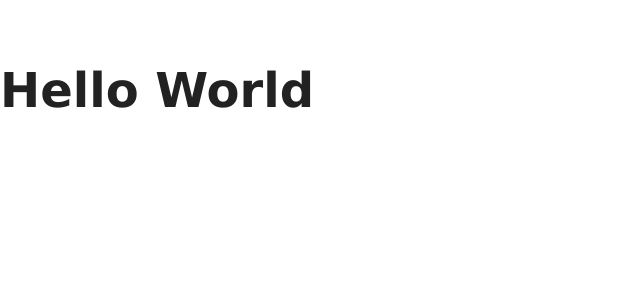
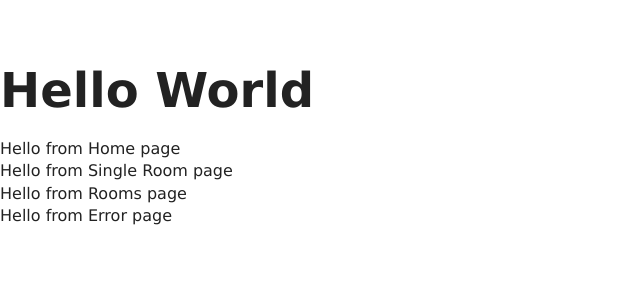
Before and after one commit to RouSage/resort-app, a React (Create React App) app: page / in a window 1280 px wide. Shown: the top 300 px of the page, without its empty margins (0-640 px from the left). Built offline with nearby package versions, Linux system fonts and the light colour scheme.

Commit message:
feat: basic pages

```diff
--- a/src/App.js
+++ b/src/App.js
@@ -1,8 +1,20 @@
 import React from 'react';
 import './App.css';
+import Error from './pages/Error';
+import Home from './pages/Home';
+import Rooms from './pages/Rooms';
+import SingleRoom from './pages/SingleRoom';
 
 const App = () => {
-  return <h1>Hello World</h1>;
+  return (
+    <>
+      <h1>Hello World</h1>
+      <Home />
+      <SingleRoom />
+      <Rooms />
+      <Error />
+    </>
+  );
 };
 
 export default App;
--- /dev/null
+++ b/src/pages/Error.jsx
@@ -0,0 +1,7 @@
+import React from 'react';
+
+const Error = () => {
+  return <div>Hello from Error page</div>;
+};
+
+export default Error;
--- /dev/null
+++ b/src/pages/Home.jsx
@@ -0,0 +1,7 @@
+import React from 'react';
+
+const Home = () => {
+  return <div>Hello from Home page</div>;
+};
+
+export default Home;
--- /dev/null
+++ b/src/pages/Rooms.jsx
@@ -0,0 +1,7 @@
+import React from 'react';
+
+const Rooms = () => {
+  return <div>Hello from Rooms page</div>;
+};
+
+export default Rooms;
--- /dev/null
+++ b/src/pages/SingleRoom.jsx
@@ -0,0 +1,7 @@
+import React from 'react';
+
+const SingleRoom = () => {
+  return <div>Hello from Single Room page</div>;
+};
+
+export default SingleRoom;
```
